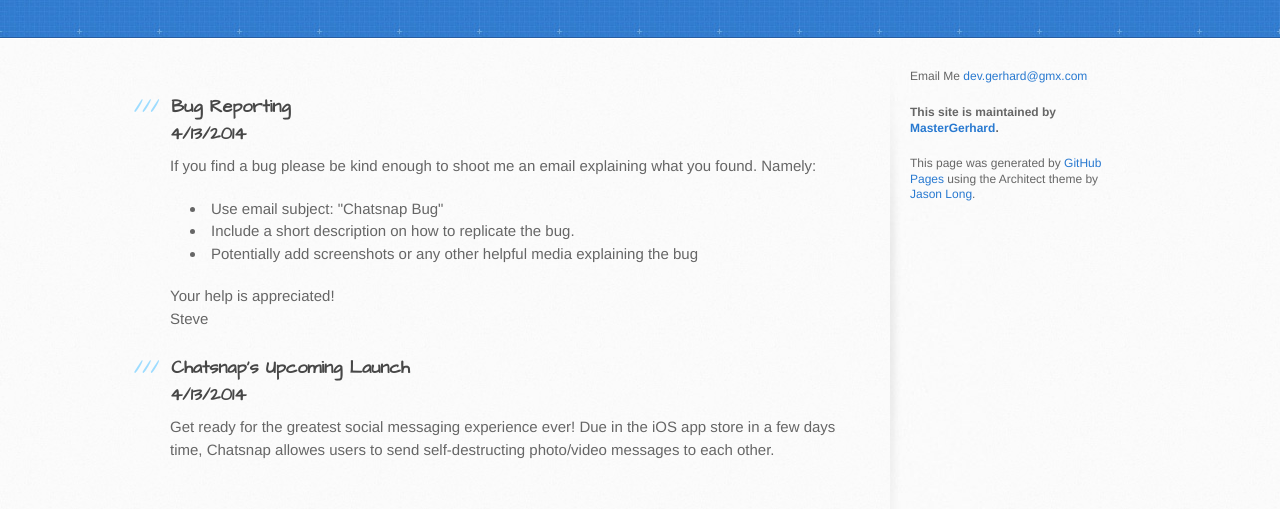
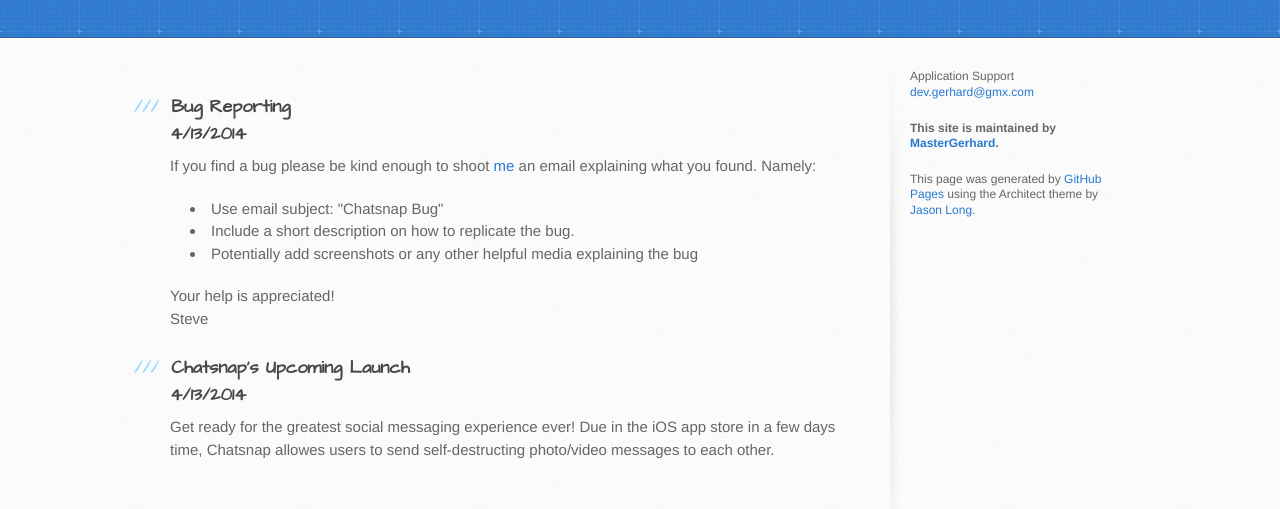
Before and after one commit to MasterGerhard/appSupport, a plain HTML site: page index.html in a window 1280 px wide. Shown: the part 129-638 px from the top of the page. Drawn offline with Linux system fonts and the light colour scheme.

Commit message:
email address fix

```diff
--- a/index.html
+++ b/index.html
@@ -34,7 +34,10 @@
 <h3>
 <a name="report-a-bug" class="anchor" href="#report-a-bug"><span class="octicon octicon-link"></span></a>Bug Reporting<br>4/13/2014</h3>
 
-<p>If you find a bug please be kind enough to shoot me an email explaining what you found. Namely:<ul>
+<p>If you find a bug please be kind enough to shoot
+
+<a href="mailto:dev.gerhard@gmx.com?Subject=ChapSnap Bug" target="_top">
+me</a> an email explaining what you found. Namely:<ul>
 <li>Use email subject: "Chatsnap Bug"</li>
 <li>Include a short description on how to replicate the bug.</li>
 <li>Potentially add screenshots or any other helpful media explaining the bug</li>
@@ -55,7 +58,7 @@ Steve
         </section>
 
         <aside id="sidebar">
-          <p>Email Me <a href="dev.gerhard@gmx.com">dev.gerhard@gmx.com</a></p>
+          <p><b>Application Support </b><a href="mailto:dev.gerhard@gmx.com" target="_top">dev.gerhard@gmx.com</a></p>
 
           <p class="repo-owner"><a href="https://github.com/MasterGerhard/appSupport"></a> This site is maintained by <a href="https://github.com/MasterGerhard">MasterGerhard</a>.</p>
 
```
